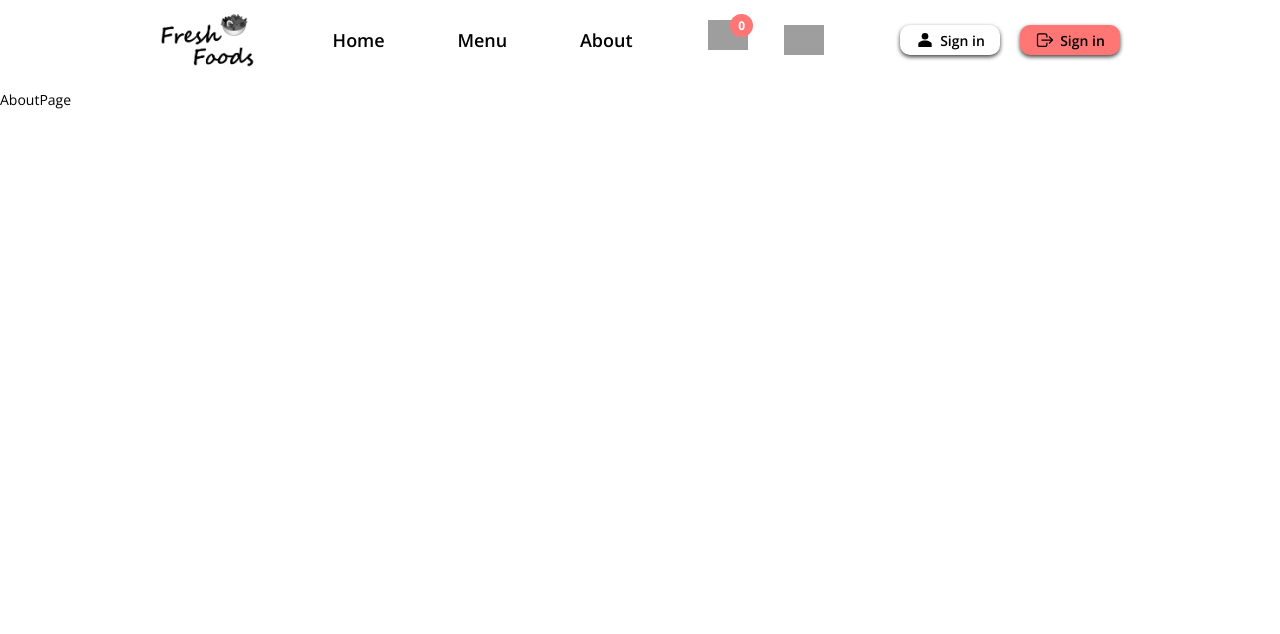
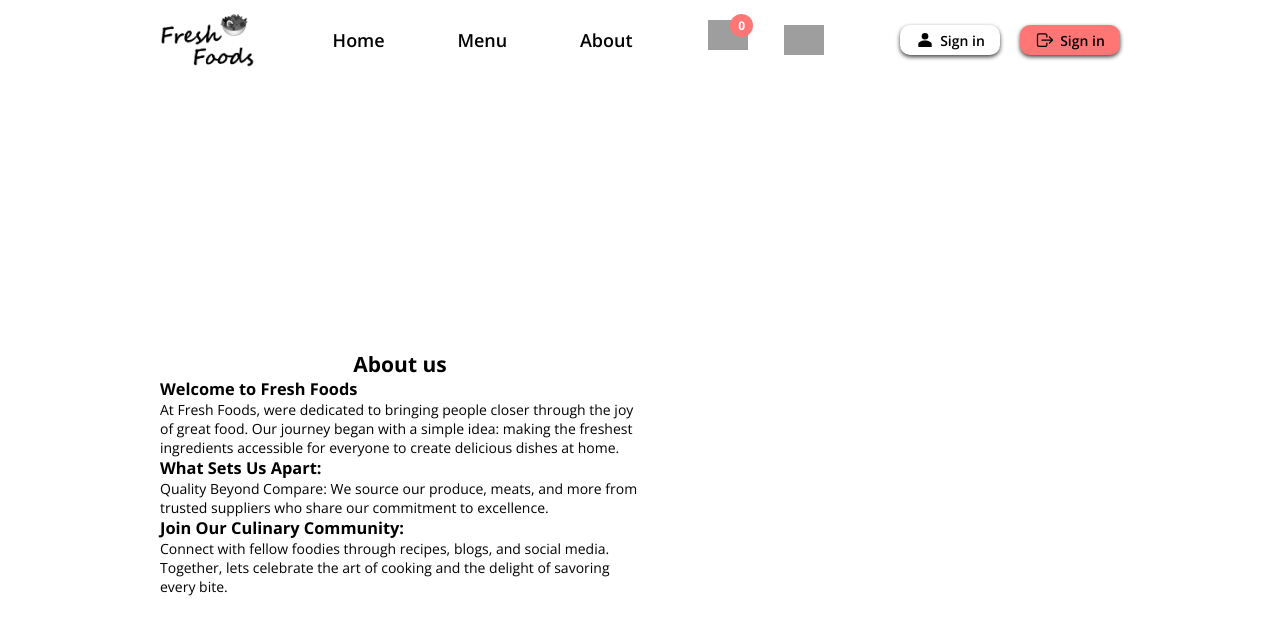
Before and after one commit to ruslansymonenko/fresh-foods, a React (Create React App) app in the folder client/: page /about in a window 1280 px wide. Shown: the top 634 px of the page. Built offline with nearby package versions, Linux system fonts and the light colour scheme; grey boxes are pictures that could not be loaded.

Commit message:
scss changes connected with refactoring, started working on About page

```diff
--- a/client/src/components/SuggestionsSlider/SuggestionsSlider.js
+++ b/client/src/components/SuggestionsSlider/SuggestionsSlider.js
@@ -1,4 +1,4 @@
-import { useEffect, useState } from 'react';
+import { useState } from 'react';
 
 import './SuggestionsSlider.scss';
 
@@ -22,10 +22,6 @@ const SuggestionsSlider = ({ suggestions }) => {
       setCurrentSlide(suggestions.length - 1);
     }
   };
-
-  useEffect(() => {
-    console.log(currentSlide);
-  }, [currentSlide]);
 
   return (
     <div className="suggestions-slider">
--- a/client/src/pages/AboutPage/AboutPage.js
+++ b/client/src/pages/AboutPage/AboutPage.js
@@ -1,6 +1,47 @@
+import './AboutPage.scss';
+
 const AboutPage = () => {
   return (
-    <div>AboutPage</div>
+    <div className="about">
+      <div className="container">
+        <div className="about-content">
+          <div className="about-section">
+            <h2 className="about-title">
+              About us
+            </h2>
+            <ul className="about-text">
+              <li className="about-text__item">
+                <h3 className="about-text__item-title">
+                  Welcome to Fresh Foods
+                </h3>
+                <p className="about-text__item-text">
+                  At Fresh Foods, were dedicated to bringing people closer through the joy of great food. Our journey began with a simple idea: making the freshest ingredients accessible for everyone to create delicious dishes at home.
+                </p>
+              </li>
+              <li className="about-text__item">
+                <h3 className="about-text__item-title">
+                  What Sets Us Apart:
+                </h3>
+                <p className="about-text__item-text">
+                  Quality Beyond Compare: We source our produce, meats, and more from trusted suppliers who share our commitment to excellence.
+                </p>
+              </li>
+              <li className="about-text__item">
+                <h3 className="about-text__item-title">
+                  Join Our Culinary Community:
+                </h3>
+                <p className="about-text__item-text">
+                  Connect with fellow foodies through recipes, blogs, and social media. Together, lets celebrate the art of cooking and the delight of savoring every bite.
+                </p>
+              </li>
+            </ul>
+          </div>
+          <div className="about-section">
+
+          </div>
+        </div>
+      </div>
+    </div>
   );
 };
 
--- a/client/src/pages/AboutPage/AboutPage.scss
+++ b/client/src/pages/AboutPage/AboutPage.scss
@@ -0,0 +1,20 @@
+@import "../../scss//_variables";
+
+.about {
+  @include page($header-height);
+
+  &-content{
+    display: flex;
+    margin-top: 5%;
+    height: 650px;
+  }
+
+  &-section{
+    display: flex;
+    flex-direction: column;
+    align-items: center;
+    justify-content: center;
+    width: 50%;
+    height: 100%;
+  }
+}
--- a/client/src/pages/HomePage/HomePage.scss
+++ b/client/src/pages/HomePage/HomePage.scss
@@ -1,15 +1,13 @@
 @import '../../scss/_variables';
+@import '../../scss/_animations';
 
 .home{
-  position: relative;
-  padding: 10px 0;
-  min-height: calc(100vh - ($header-height + 40px));
-  overflow: hidden;
+  @include page($header-height);
 
   &-content {
     display: flex;
-    margin-top: 15%;
-    height: 600px;
+    margin-top: 5%;
+    height: 650px;
   }
 
   &-content__section{
@@ -62,24 +60,3 @@
     z-index: $Z-INDEX_LEVEL_1;
   }
 }
-
-@keyframes showing-decor {
-  from {
-    transform: translateX(100%);
-  }
-  to {
-    transform: translateX(0%);
-  }
-}
-
-@keyframes showing-sections {
-  from {
-    opacity: 0;
-    transform: translateY(-100%);
-  }
-
-  to {
-    opacity: 1;
-    transform: translateY(0%);
-  }
-}
--- /dev/null
+++ b/client/src/scss/_animations.scss
@@ -0,0 +1,21 @@
+@keyframes showing-decor {
+  from {
+    transform: translateX(100%);
+  }
+
+  to {
+    transform: translateX(0%);
+  }
+}
+
+@keyframes showing-sections {
+  from {
+    opacity: 0;
+    transform: translateY(-100%);
+  }
+
+  to {
+    opacity: 1;
+    transform: translateY(0%);
+  }
+}
--- a/client/src/scss/_variables.scss
+++ b/client/src/scss/_variables.scss
@@ -18,6 +18,13 @@ $Z-INDEX_LEVEL_4: 100;
 
 $header-height: 70px;
 
+@mixin page ($headerHeight) {
+  position: relative;
+  padding: 10px 0;
+  min-height: calc(100vh - ($header-height + 40px));
+  overflow: hidden;
+}
+
 
 :export {
   main-font-color: $main-font-color;
```
